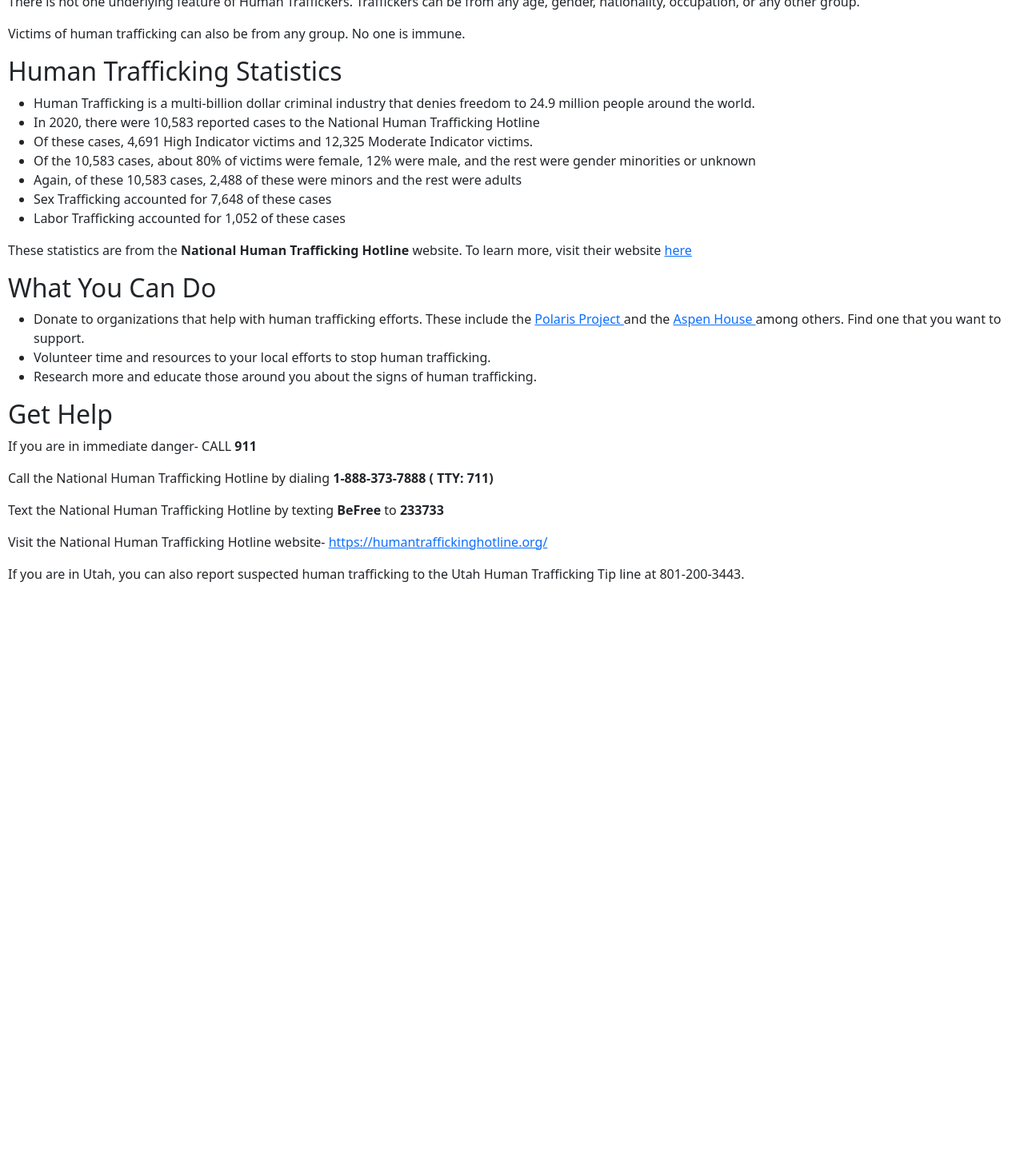
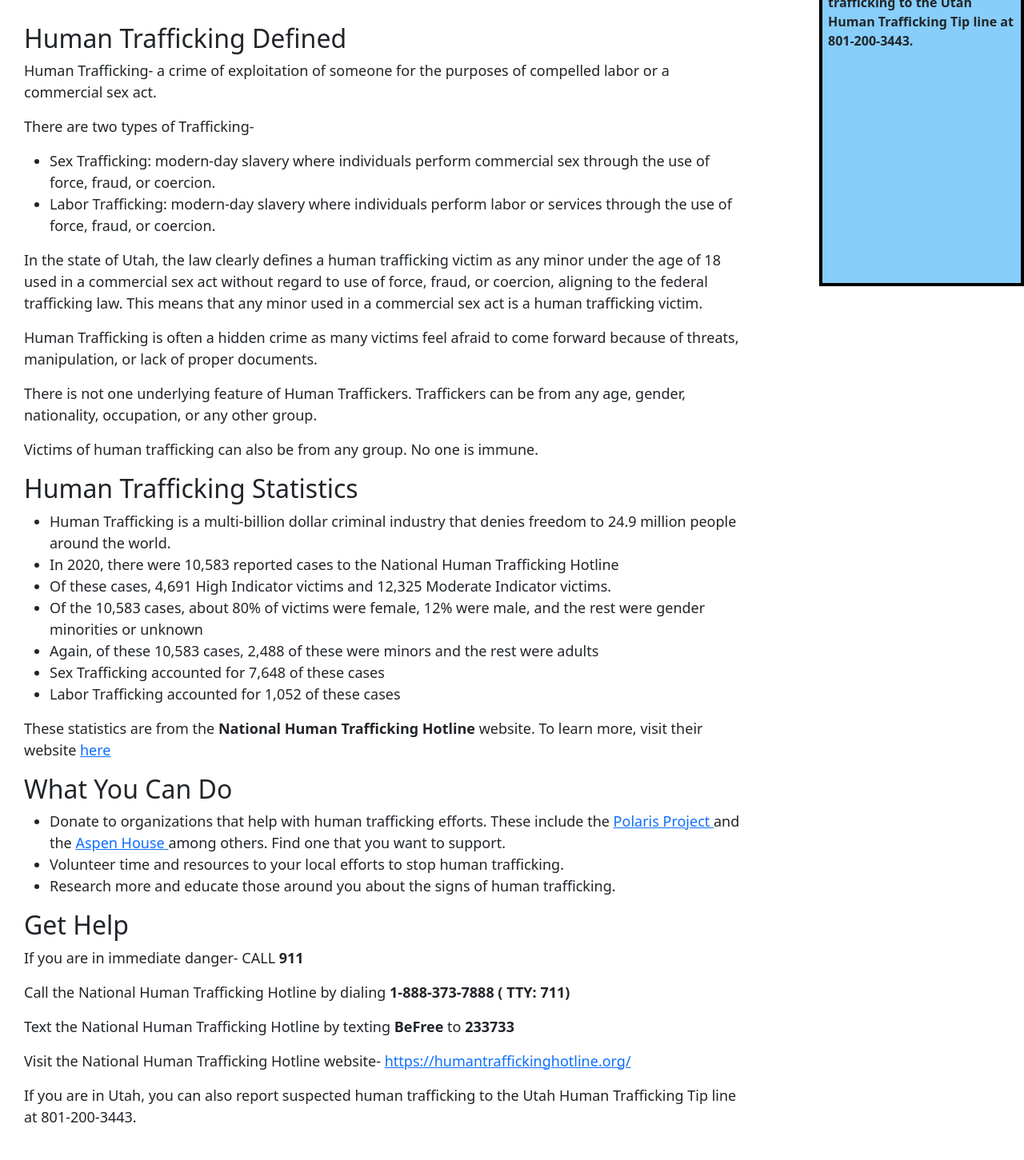
Before and after one commit to Tannerka5/IS303-Team-Alpha, a Django app: template missingpersons/templates/information/learnmore.html in a window 1280 px wide. Shown: the part 442-1893 px from the top of the page at 80% size. Before the commit the page ends 1170 px from the top, so only its background shows below. Run offline with Django 3.2, Linux system fonts and the light colour scheme; the template is opened without the code that fills it, so the values that code supplies are empty.

Commit message:
update to catch up with master

```diff
--- a/missingpersons/templates/information/learnmore.html
+++ b/missingpersons/templates/information/learnmore.html
@@ -1,10 +1,54 @@
 {% extends 'base.html' %} {% block content %}
-    <div style="margin: 10px">
-      <h1>Learn More</h1>
-      <a href="#defined" class="btn btn-primary btn-sm mx-1"> Definitions</a>
-      <a href="#stats" class="btn btn-primary btn-sm mx-1"> Statistics</a>
-      <a href="#do" class="btn btn-primary btn-sm mx-1"> What You Can Do</a>
-      <a href="#help" class="btn btn-primary btn-sm mx-1"> Get Help</a>
+{% load static %}
+  <header style="background-image: url('{% static "img/walking1.jpg"%}'); width: 82%;"
+  alt= "person walking">
+    <div style=
+    "font-size: 175px; color: gainsboro;
+    font-weight: bold; height: 400px;
+    text-align: center;">
+    Learn More
+    </div>
+  </header>
+    <div style="
+    width: 20%;
+    float:right;
+    border-style: solid;
+    border-width: 4px;
+    border-color: black;
+    background-color: lightskyblue;
+    position: fixed;
+    right: 0px;
+    bottom: 0px;
+    height: 100%;
+    padding: 7px;
+    font-weight: bold;
+    ">
+      <h2 id="help">Get Help</h2>
+      <p>
+        If you are in immediate danger- CALL
+        <span style="font-weight: bold"> 911</span>
+      </p>
+      <p>
+        Call the National Human Trafficking Hotline by dialing
+        <span style="font-weight: bold"> 1-888-373-7888 ( TTY: 711)</span>
+      </p>
+      <p>
+        Text the National Human Trafficking Hotline by texting
+        <span style="font-weight: bold">BeFree</span> to
+        <span style="font-weight: bold">233733</span>
+      </p>
+      <p>
+        Visit the National Human Trafficking Hotline website-
+        <a href="https://humantraffickinghotline.org/"
+            style=" font-weight: lighter; color: #880E4F;">https://humantraffickinghotline.org
+        </a>
+      </p>
+      <p>
+        If you are in Utah, you can also report suspected human trafficking to
+        the Utah Human Trafficking Tip line at 801-200-3443.
+      </p>
+    </div>
+    <div style="margin: 30px; font-size: 18px; margin-bottom: 40px; width: 70%;">
       <h2 id="defined">Human Trafficking Defined</h2>
       <p>
         Human Trafficking- a crime of exploitation of someone for the purposes
```
Also changed, not shown: missingpersons/templates/information/index.html (+23 -1 lines), 1 other file.
